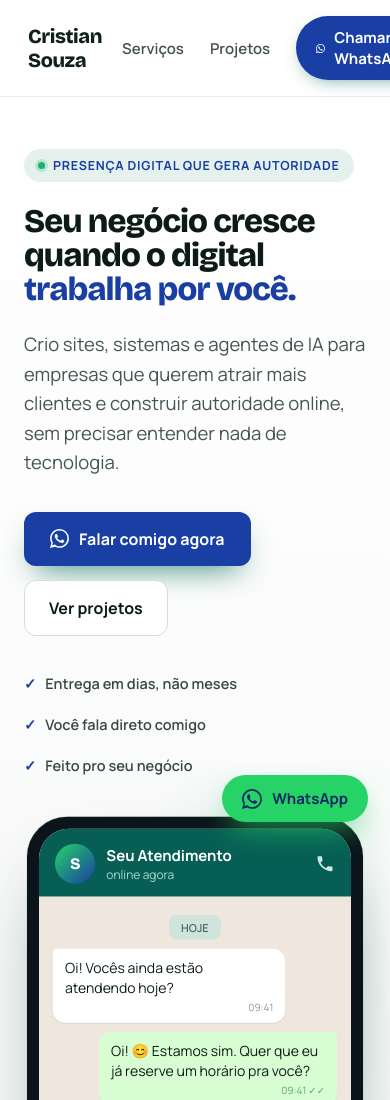
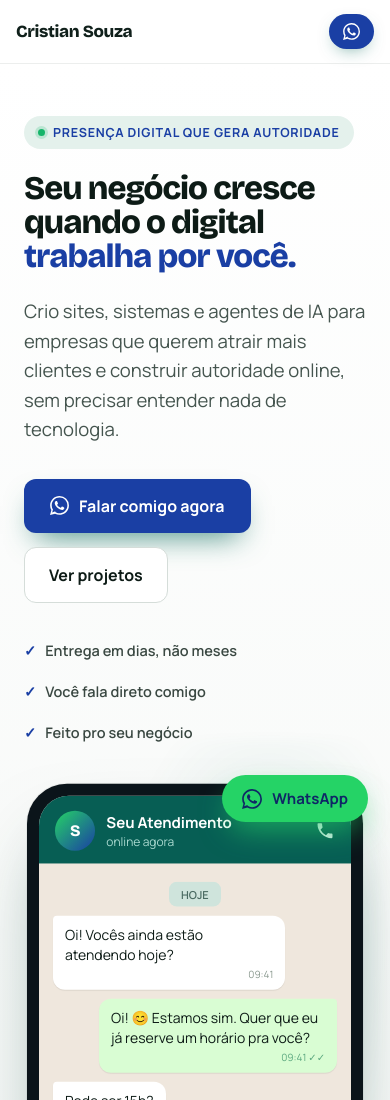
Before and after one commit to cristian-souza/meu-portfolio-profissional, a plain HTML site: page index.html in a window 390 px wide. Shown: the top 1100 px of the page. Drawn offline with nearby package versions, Linux system fonts and the light colour scheme.

Commit message:
fix: ajuste na responsividade do botão do whatsapp

```diff
--- a/index.html
+++ b/index.html
@@ -51,6 +51,13 @@
     .h2-big { font-size: 27px !important; }
     .cta-big { font-size: 30px !important; }
   }
+  @media (max-width: 640px) {
+    .header-inner { padding: 14px 16px !important; }
+    .logo-name { font-size: 17px !important; }
+    .nav-links { gap: 14px !important; }
+    .nav-links .nav-link-text { display: none !important; }
+    .cta-wa { padding: 9px 14px !important; font-size: 13.5px !important; gap: 6px !important; }
+  }
   @media (prefers-reduced-motion: reduce) {
     html { scroll-behavior: auto; }
     * { animation: none !important; }
@@ -63,14 +70,14 @@
 
   <!-- HEADER -->
   <header style="position: sticky; top: 0; z-index: 50; background: rgba(255,255,255,.86); backdrop-filter: blur(10px); border-bottom: 1px solid #eceeed;">
-    <div style="max-width: 1180px; margin: 0 auto; padding: 16px 28px; display: flex; align-items: center; justify-content: space-between; gap: 20px;">
-      <a href="#top" style="font-family: 'Bricolage Grotesque', sans-serif; font-weight: 800; font-size: 20px; letter-spacing: -.02em; color: #10201b;">Cristian Souza</a>
-      <nav style="display: flex; align-items: center; gap: 26px;">
-        <a href="#servicos" style="font-weight: 600; font-size: 15px; color: #43524d;">Serviços</a>
-        <a href="#projetos" style="font-weight: 600; font-size: 15px; color: #43524d;">Projetos</a>
-        <a href="https://wa.me/5592993039924?text=Oi!%20Vi%20o%20seu%20portf%C3%B3lio%20e%20queria%20saber%20mais." target="_blank" rel="noopener" class="hv-wa" style="display: inline-flex; align-items: center; gap: 9px; background: #1a3fa4; color: #fff; font-weight: 700; font-size: 15px; padding: 11px 20px; border-radius: 999px; box-shadow: 0 6px 18px -8px rgba(11,107,91,.7); transition: background .2s;">
-          <svg width="17" height="17" viewBox="0 0 24 24" fill="#fff"><path d="M.057 24l1.687-6.163a11.867 11.867 0 01-1.587-5.946C.16 5.335 5.495 0 12.05 0a11.82 11.82 0 018.413 3.488 11.82 11.82 0 013.48 8.414c-.003 6.557-5.338 11.892-11.893 11.892a11.9 11.9 0 01-5.688-1.448L.057 24zm6.597-3.807c1.676.995 3.276 1.591 5.392 1.592 5.448 0 9.886-4.434 9.889-9.885.002-5.462-4.415-9.89-9.881-9.892-5.452 0-9.887 4.434-9.889 9.884a9.85 9.85 0 001.599 5.283l-1 3.652 3.891-1.634zm11.387-5.464c-.074-.124-.272-.198-.57-.347-.297-.149-1.758-.868-2.031-.967-.272-.099-.47-.149-.669.149-.198.297-.768.967-.941 1.165-.173.198-.347.223-.644.074-.297-.149-1.255-.462-2.39-1.475-.883-.788-1.48-1.761-1.653-2.059-.173-.297-.018-.458.13-.606.134-.133.297-.347.446-.52.149-.174.198-.298.298-.497.099-.198.05-.372-.025-.521-.074-.149-.669-1.611-.916-2.206-.242-.579-.487-.5-.669-.51l-.57-.01c-.198 0-.52.074-.792.372s-1.04 1.016-1.04 2.479 1.065 2.876 1.213 3.074c.149.198 2.095 3.2 5.076 4.487.71.306 1.263.489 1.694.626.712.226 1.36.194 1.872.118.571-.085 1.758-.719 2.006-1.413.248-.694.248-1.29.173-1.414z"/></svg>
-          Chamar no WhatsApp
+    <div class="header-inner" style="max-width: 1180px; margin: 0 auto; padding: 16px 28px; display: flex; align-items: center; justify-content: space-between; gap: 12px;">
+      <a href="#top" class="logo-name" style="flex: none; font-family: 'Bricolage Grotesque', sans-serif; font-weight: 800; font-size: 20px; letter-spacing: -.02em; color: #10201b; white-space: nowrap;">Cristian Souza</a>
+      <nav class="nav-links" style="display: flex; align-items: center; gap: 26px; flex: none;">
+        <a href="#servicos" style="font-weight: 600; font-size: 15px; color: #43524d; white-space: nowrap;"><span class="nav-link-text">Serviços</span></a>
+        <a href="#projetos" style="font-weight: 600; font-size: 15px; color: #43524d; white-space: nowrap;"><span class="nav-link-text">Projetos</span></a>
+        <a href="https://wa.me/5592993039924?text=Oi!%20Vi%20o%20seu%20portf%C3%B3lio%20e%20queria%20saber%20mais." target="_blank" rel="noopener" class="hv-wa cta-wa" style="display: inline-flex; align-items: center; gap: 9px; background: #1a3fa4; color: #fff; font-weight: 700; font-size: 15px; padding: 11px 20px; border-radius: 999px; box-shadow: 0 6px 18px -8px rgba(11,107,91,.7); transition: background .2s; white-space: nowrap; flex: none;">
+          <svg width="17" height="17" viewBox="0 0 24 24" fill="#fff" style="flex: none;"><path d="M.057 24l1.687-6.163a11.867 11.867 0 01-1.587-5.946C.16 5.335 5.495 0 12.05 0a11.82 11.82 0 018.413 3.488 11.82 11.82 0 013.48 8.414c-.003 6.557-5.338 11.892-11.893 11.892a11.9 11.9 0 01-5.688-1.448L.057 24zm6.597-3.807c1.676.995 3.276 1.591 5.392 1.592 5.448 0 9.886-4.434 9.889-9.885.002-5.462-4.415-9.89-9.881-9.892-5.452 0-9.887 4.434-9.889 9.884a9.85 9.85 0 001.599 5.283l-1 3.652 3.891-1.634zm11.387-5.464c-.074-.124-.272-.198-.57-.347-.297-.149-1.758-.868-2.031-.967-.272-.099-.47-.149-.669.149-.198.297-.768.967-.941 1.165-.173.198-.347.223-.644.074-.297-.149-1.255-.462-2.39-1.475-.883-.788-1.48-1.761-1.653-2.059-.173-.297-.018-.458.13-.606.134-.133.297-.347.446-.52.149-.174.198-.298.298-.497.099-.198.05-.372-.025-.521-.074-.149-.669-1.611-.916-2.206-.242-.579-.487-.5-.669-.51l-.57-.01c-.198 0-.52.074-.792.372s-1.04 1.016-1.04 2.479 1.065 2.876 1.213 3.074c.149.198 2.095 3.2 5.076 4.487.71.306 1.263.489 1.694.626.712.226 1.36.194 1.872.118.571-.085 1.758-.719 2.006-1.413.248-.694.248-1.29.173-1.414z"/></svg>
+          <span class="nav-link-text">Chamar no WhatsApp</span>
         </a>
       </nav>
     </div>
```
